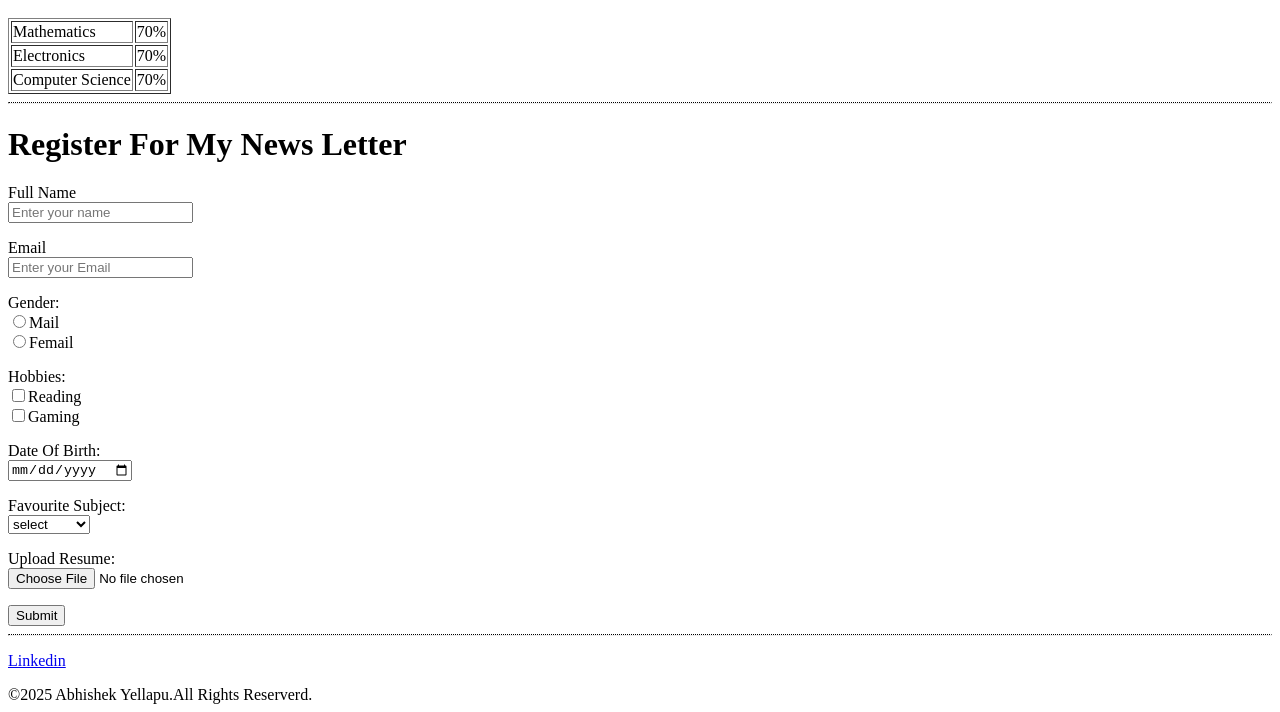
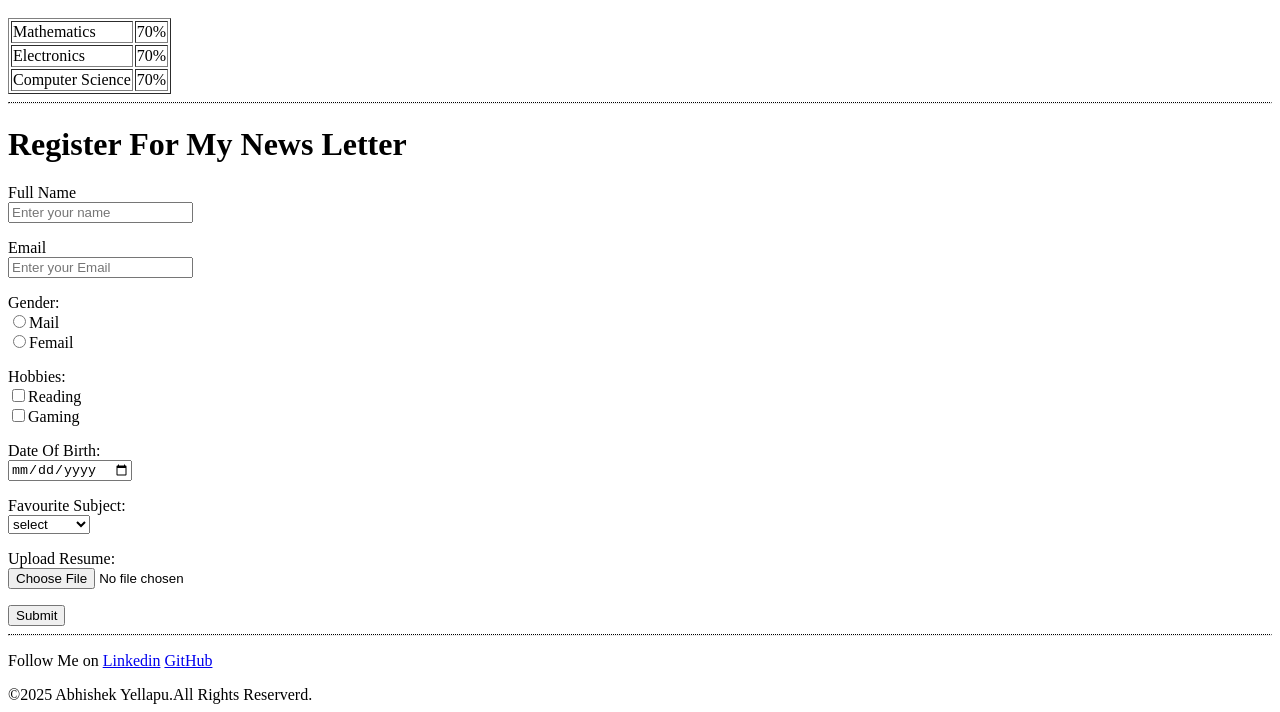
Before and after one commit to YellapuAbhishek/MYPORTFOLIO, a plain HTML site: page index.html in a window 1280 px wide. Shown: the part 686-1398 px from the top of the page. Drawn offline with Linux system fonts and the light colour scheme.

Commit message:
Add files via upload

```diff
--- a/index.html
+++ b/index.html
@@ -80,7 +80,9 @@
     </p>
     <input type="submit"><br>
     <hr style="border-top: dotted 1px; background-color: transparent;" />
-    <p> <a href="https://www.linkedin.com/in/yellapu-abhishek-b77a91250">Linkedin</a><br></p>
+    <p>Follow Me on <a href="https://www.linkedin.com/in/yellapu-abhishek-b77a91250">Linkedin</a>
+        <a href="https://github.com/YellapuAbhishek">GitHub</a><br>
+    </p>
     &copy;2025 Abhishek Yellapu.All Rights Reserverd.
 
 
```
